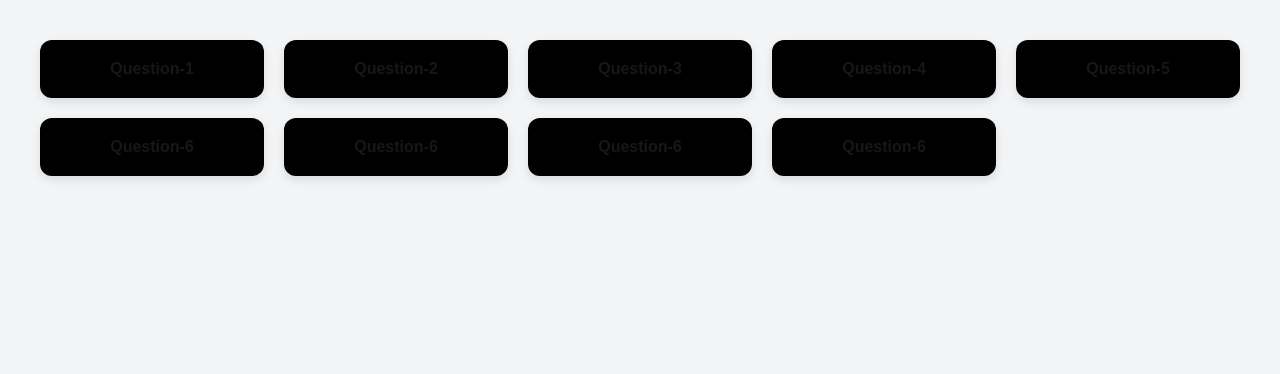
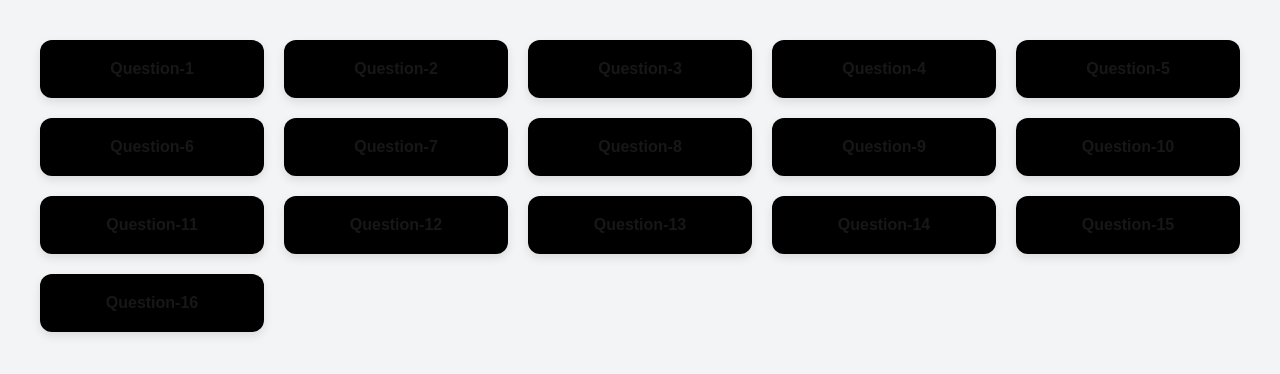
Before and after one commit to abhishek3-successive/React-training, a Next.js app: page /Assignment2 in a window 1280 px wide. Shown: the top 374 px of the page. Built offline with nearby package versions, Linux system fonts and the light colour scheme.

Commit message:
feat : add new pages

```diff
--- /dev/null
+++ b/src/app/Assignment2/Question16/page.jsx
@@ -0,0 +1,5 @@
+import EmployeeSalary from "../components/Q16";
+
+export default function(){
+    return <EmployeeSalary/>
+}
--- /dev/null
+++ b/src/app/Assignment2/components/Q17.jsx
@@ -0,0 +1,5 @@
+// 17.Build a custom hook named useClipboard for copying text to the clipboard.
+// Implement a useClipboard hook that takes a text value as a parameter.
+// Use the document.execCommand API to copy the provided text to the clipboard.
+// Return a success status and methods to trigger the copying action.
+// Develop a component that uses the useClipboard hook to provide a copy button for text.
--- a/src/app/Assignment2/page.jsx
+++ b/src/app/Assignment2/page.jsx
@@ -103,7 +103,7 @@ export default function HomePage() {
             fontWeight: "bold",
             transition: "transform 0.3s, box-shadow 0.3s",
           }}>
-          <Link href="/Assignment2/Question7">Question-6</Link>
+          <Link href="/Assignment2/Question7">Question-7</Link>
         </li>
           <li style={{
             background: "black",
@@ -114,7 +114,7 @@ export default function HomePage() {
             fontWeight: "bold",
             transition: "transform 0.3s, box-shadow 0.3s",
           }}>
-          <Link href="/Assignment2/Question8">Question-6</Link>
+          <Link href="/Assignment2/Question8">Question-8</Link>
         </li>
           <li style={{
             background: "black",
@@ -125,7 +125,84 @@ export default function HomePage() {
             fontWeight: "bold",
             transition: "transform 0.3s, box-shadow 0.3s",
           }}>
-          <Link href="/Assignment2/Question9">Question-6</Link>
+          <Link href="/Assignment2/Question9">Question-9</Link>
+        </li>
+         <li style={{
+            background: "black",
+            padding: "20px",
+            borderRadius: "12px",
+            boxShadow: "0 4px 10px rgba(0,0,0,0.1)",
+            textAlign: "center",
+            fontWeight: "bold",
+            transition: "transform 0.3s, box-shadow 0.3s",
+          }}>
+          <Link href="/Assignment2/Question10">Question-10</Link>
+        </li>
+         <li style={{
+            background: "black",
+            padding: "20px",
+            borderRadius: "12px",
+            boxShadow: "0 4px 10px rgba(0,0,0,0.1)",
+            textAlign: "center",
+            fontWeight: "bold",
+            transition: "transform 0.3s, box-shadow 0.3s",
+          }}>
+          <Link href="/Assignment2/Question11">Question-11</Link>
+        </li>
+         <li style={{
+            background: "black",
+            padding: "20px",
+            borderRadius: "12px",
+            boxShadow: "0 4px 10px rgba(0,0,0,0.1)",
+            textAlign: "center",
+            fontWeight: "bold",
+            transition: "transform 0.3s, box-shadow 0.3s",
+          }}>
+          <Link href="/Assignment2/Question12">Question-12</Link>
+        </li>
+         <li style={{
+            background: "black",
+            padding: "20px",
+            borderRadius: "12px",
+            boxShadow: "0 4px 10px rgba(0,0,0,0.1)",
+            textAlign: "center",
+            fontWeight: "bold",
+            transition: "transform 0.3s, box-shadow 0.3s",
+          }}>
+          <Link href="/Assignment2/Question13">Question-13</Link>
+        </li>
+         <li style={{
+            background: "black",
+            padding: "20px",
+            borderRadius: "12px",
+            boxShadow: "0 4px 10px rgba(0,0,0,0.1)",
+            textAlign: "center",
+            fontWeight: "bold",
+            transition: "transform 0.3s, box-shadow 0.3s",
+          }}>
+          <Link href="/Assignment2/Question14">Question-14</Link>
+        </li>
+         <li style={{
+            background: "black",
+            padding: "20px",
+            borderRadius: "12px",
+            boxShadow: "0 4px 10px rgba(0,0,0,0.1)",
+            textAlign: "center",
+            fontWeight: "bold",
+            transition: "transform 0.3s, box-shadow 0.3s",
+          }}>
+          <Link href="/Assignment2/Question15">Question-15</Link>
+        </li>
+         <li style={{
+            background: "black",
+            padding: "20px",
+            borderRadius: "12px",
+            boxShadow: "0 4px 10px rgba(0,0,0,0.1)",
+            textAlign: "center",
+            fontWeight: "bold",
+            transition: "transform 0.3s, box-shadow 0.3s",
+          }}>
+          <Link href="/Assignment2/Question16">Question-16</Link>
         </li>
       </ul>
     </main>
```
Also changed, not shown: src/app/Assignment2/components/Q16.jsx (added, +46 -0 lines), src/app/Assignment2/Question17/page.jsx (added).
